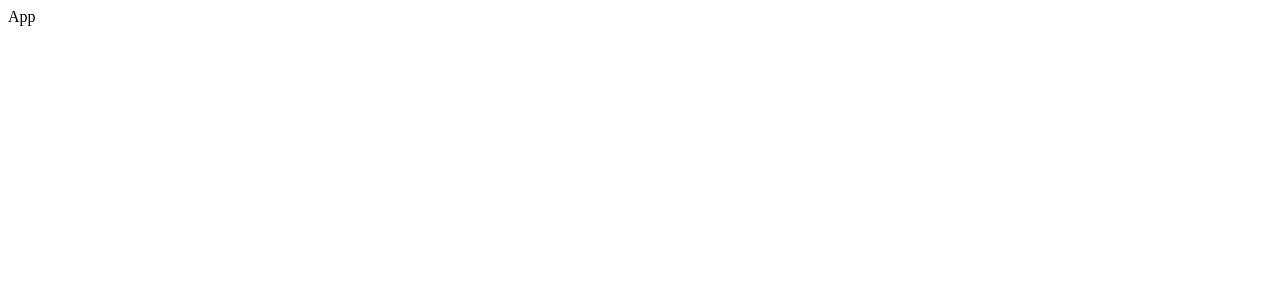
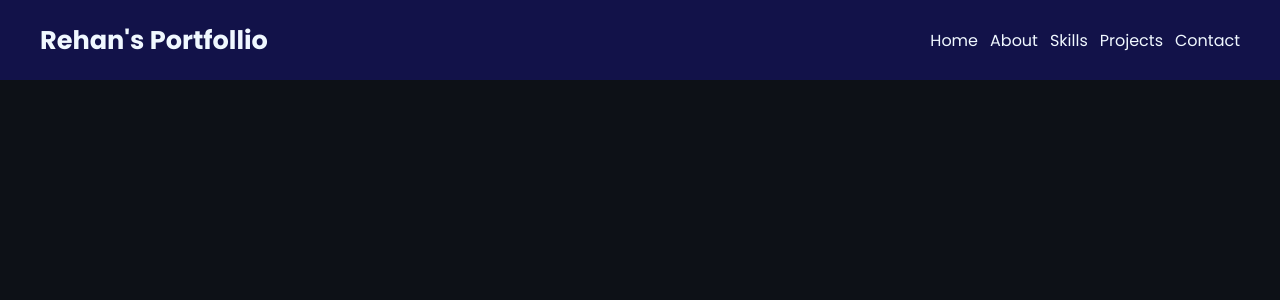
Before and after one commit to rehanraja-webdev/Portfollio, a React (Vite) app: page / in a window 1280 px wide. Shown: the top 300 px of the page. Built offline with nearby package versions, Linux system fonts and the light colour scheme.

Commit message:
Added Navbar

```diff
--- a/src/App.css
+++ b/src/App.css
@@ -0,0 +1,17 @@
+@import url("https://fonts.googleapis.com/css2?family=Poppins:wght@300;400;500;600;700&display=swap");
+
+* {
+  margin: 0;
+  padding: 0;
+  box-sizing: border-box;
+}
+
+html {
+  scroll-behavior: smooth;
+}
+
+.main {
+  min-height: 100vh;
+  background-color: #0d1117;
+  font-family: Poppins, Verdana, Geneva, Tahoma, sans-serif;
+}
--- a/src/App.jsx
+++ b/src/App.jsx
@@ -1,7 +1,11 @@
+import Navbar from "./components/Navbar/Navbar";
+import "./App.css";
 const App = () => {
   return (
-    <div>App</div>
-  )
-}
+    <div className="main">
+      <Navbar />
+    </div>
+  );
+};
 
-export default App
+export default App;
--- /dev/null
+++ b/src/components/Navbar/Navbar.css
@@ -0,0 +1,30 @@
+.navbar {
+  background-color: #121249;
+  height: 80px;
+  display: flex;
+  justify-content: space-between;
+  align-items: center;
+  padding: 0 40px;
+}
+
+.navbar h1 {
+  font-size: 1.6rem;
+  color: aliceblue;
+}
+
+.nav-links {
+  height: 100%;
+  display: flex;
+  justify-content: center;
+  align-items: center;
+  gap: 12px;
+}
+
+.nav-links li {
+  list-style: none;
+}
+
+a {
+  color: aliceblue;
+  text-decoration: none;
+}
--- /dev/null
+++ b/src/components/Navbar/Navbar.jsx
@@ -0,0 +1,28 @@
+import "./Navbar.css";
+
+const Navbar = () => {
+  return (
+    <div className="navbar">
+      <h1>Rehan's Portfollio</h1>
+      <ul className="nav-links">
+        <li>
+          <a href="#home">Home</a>
+        </li>
+        <li>
+          <a href="#about">About</a>
+        </li>
+        <li>
+          <a href="#skills">Skills</a>
+        </li>
+        <li>
+          <a href="#projects">Projects</a>
+        </li>
+        <li>
+          <a href="#contact">Contact</a>
+        </li>
+      </ul>
+    </div>
+  );
+};
+
+export default Navbar;
```
Also changed, not shown: src/components/Hero/Hero.jsx (added, +7 -0 lines), src/components/Hero/Hero.css (added).
